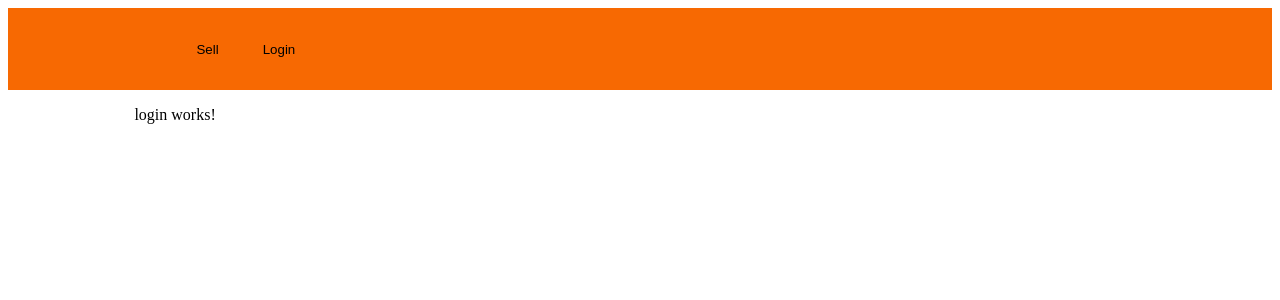
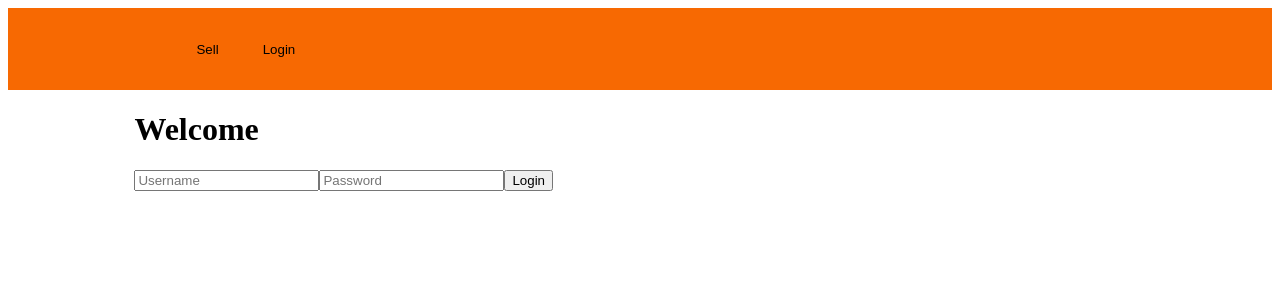
Before and after one commit to ahh1539/brick-hack-7, an Angular app: page /login in a window 1280 px wide. Shown: the top 300 px of the page. Built offline with nearby package versions, Linux system fonts and the light colour scheme.

Commit message:
Created login page (no styling)

```diff
--- a/src/app/login/login.component.html
+++ b/src/app/login/login.component.html
@@ -1 +1,11 @@
-<p>login works!</p>
+<div class="wrapper">
+	<div class="container">
+		<h1>Welcome</h1>
+
+		<form class="form">
+			<input type="text" placeholder="Username">
+			<input type="password" placeholder="Password">
+			<button type="submit" id="login-button">Login</button>
+		</form>
+	</div>
+</div>
```
